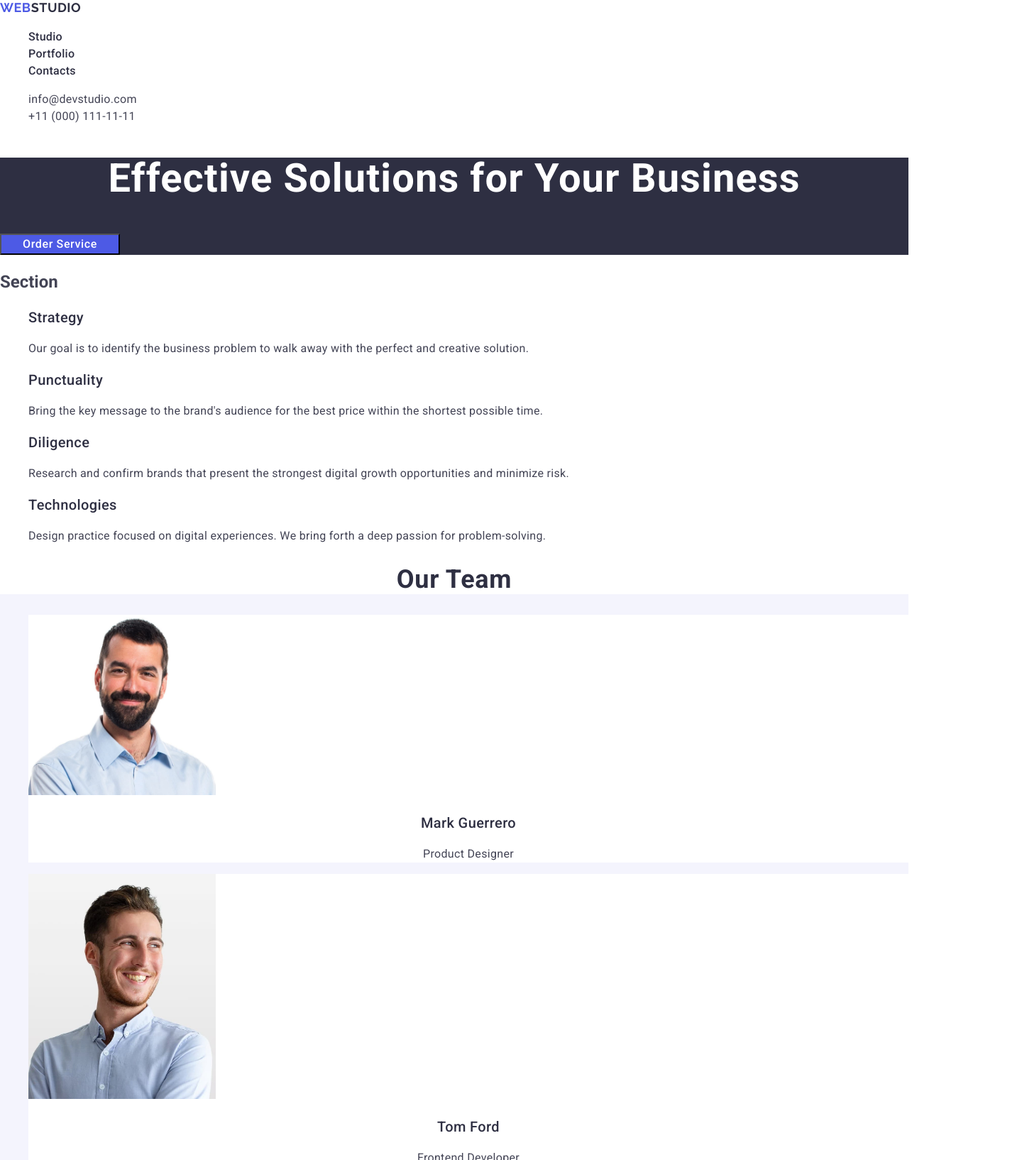
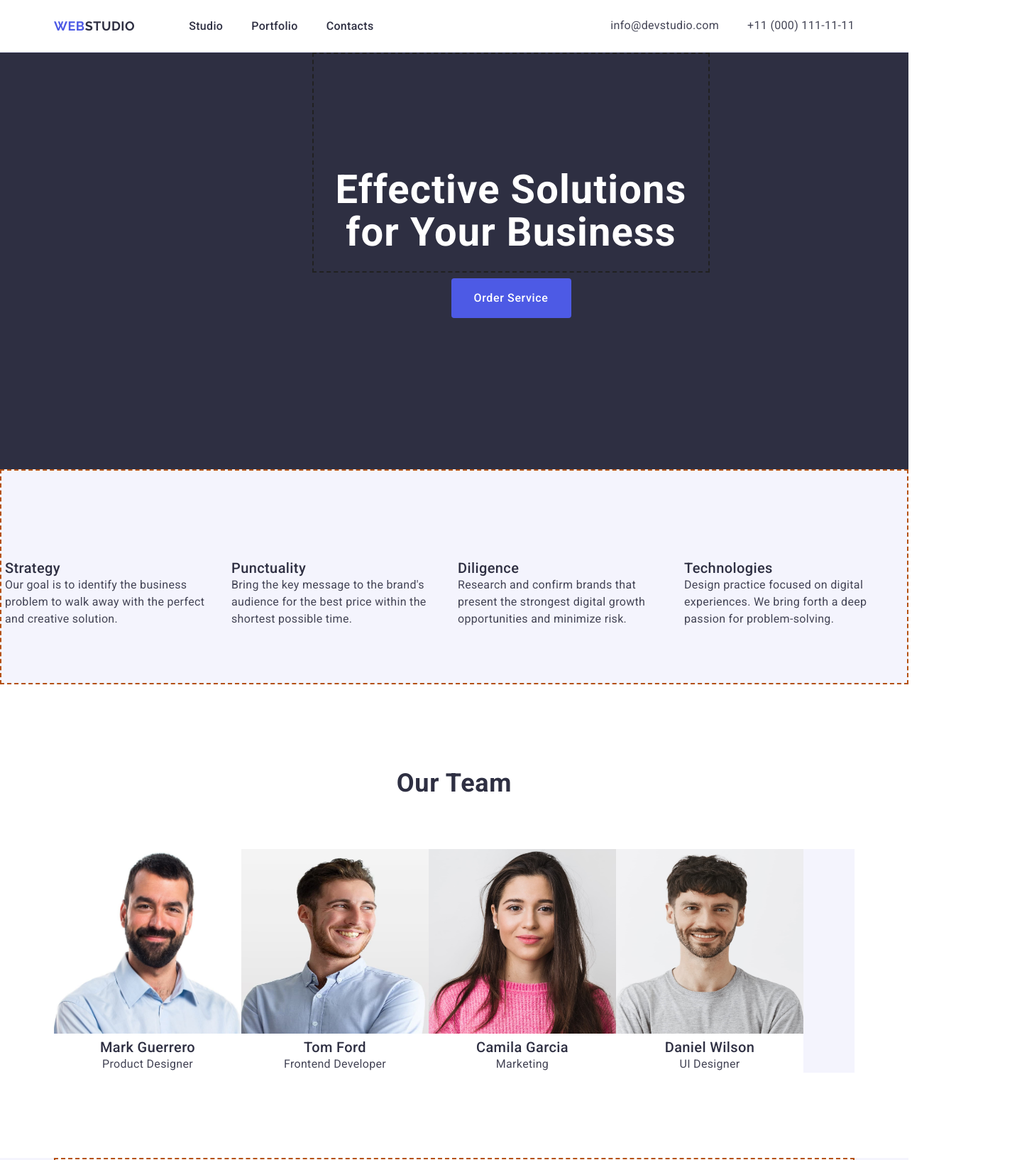
Before and after one commit to MilaOylek/goit-markup-hw-03, a plain HTML site: page index.html in a window 1280 px wide. Shown: the top 1634 px of the page at 71% size, 1440 px wide, since content can reach past the window. Drawn offline with nearby package versions, Linux system fonts and the light colour scheme.

Commit message:
add index.html file

```diff
--- a/css/styles.css
+++ b/css/styles.css
@@ -3,19 +3,70 @@ body {
     background-color: #fff;
     color: #434455;
     line-height: 1.5;
+    /* min-height: 100vh;
+    display: flex;
+    flex-direction: column; */
 }
+* {
+  box-sizing: border-box;
+}
+
 ul, ol {
     list-style-type: none;
+    margin: 0;
+	padding: 0;
 }
 
 a {
 text-decoration: none;
 }
-/* button {
+
+h1, h2, h3, h4, h5, h6, p {
+	margin: 0;
+}
+
+button {
     cursor: pointer;
+}
+
+.container {
+max-width: 1158px;
+margin-left: auto;
+margin-right: auto;
+padding-left: 15px;
+padding-right: 15px;
+min-height: 20%;
+}
+/* .header-container {
+    background-color: green;
 } */
 
+
 /* header */
+.header-container {
+display: flex;
+align-items: center;
+}
+
+.header-nav {
+  display: flex;
+  align-items: center;
+}
+header {
+    background: #fff;
+}
+
+.page-header {
+  border-bottom: 1px solid #e7e9fc;
+}
+
+.nav-menu {
+  display: flex;
+align-items: center;
+gap: 40px;
+}
+
+
 .logo {
     font-family: "Raleway", sans-serif;
     font-weight: 700;
@@ -26,11 +77,18 @@ text-decoration: none;
     text-transform: uppercase;
 }
 
+.header-logo {
+    padding: 24px 0;
+    margin-right: 76px;
+}
+
 .header-logo .logo-part {
 color: #2e2f42;
 }
 
 .nav-link {
+    display: block;
+    padding: 24px 0;
     font-weight: 500;
     font-size: 16px;
     line-height: 1.5;
@@ -40,15 +98,20 @@ color: #2e2f42;
     text-decoration: none;
 }
 
-/* .nav-link:active {
-    color: #404bbf;
-} */
-
 .adres-info {
     font-style: normal;
+    border-bottom: 1px solid #e7e9fc;
+    margin-left: auto;
 }
 
+.adres-list {
+    display: flex;
+    align-items: center;
+    gap: 40px;
+}
 .adres-link {
+    display: block;
+    padding: 24px 0;
     font-size: 16px;
     line-height: 1.5;
     letter-spacing: 0.02em;
@@ -64,9 +127,24 @@ color: #2e2f42;
     color: #404bbf;
 }
 
+
 /* main content */
 /* section one */
 
+/* .div-one {
+    width: 1440px;
+height: 587px;
+display: block;
+    unicode-bidi: isolate;
+    width: 1158px;
+    margin: 0 auto;
+    padding: 0 15px;
+} */
+
+.container-one {
+    width: 1440px;
+    height: 587px;
+}
 .section-one {
     background-color: #2e2f42;
 }
@@ -78,11 +156,19 @@ color: #2e2f42;
     letter-spacing: 0.02em;
     text-align: center;
     color: #fff;
+    max-width: 560px;
+    padding-top: 162px;
+    padding-bottom: 24px;
+    margin-bottom: 8px;
+    margin-left: auto;
+    margin-right: auto;
+    border: 2px dashed #212121;
 }
 
 .button-os {
     font-family: "Roboto", sans-serif;
     min-width: 169px;
+    height: 56px;
     background-color: #4d5ae5;
     font-weight: 500;
     font-size: 16px;
@@ -90,6 +176,13 @@ color: #2e2f42;
     letter-spacing: 0.04em;
     cursor: pointer;
     color: #fff;
+    text-align: center;
+    cursor: pointer;
+    display: block;
+    border: none;
+    border-radius: 4px;
+    margin-left: auto;
+    margin-right: auto;
 }
 
 .button-os:hover,
@@ -100,12 +193,37 @@ color: #2e2f42;
 
 /* section two */
 
+.container-two {
+     padding-top: 120px;
+    padding-bottom: 120px;
+    padding-left: auto;
+    padding-right: auto;
+    /* justify-content: center; */
+    border: 2px dashed #b45011;
+
+    /* display: flex; */
+}
+.list-section-two {
+    display: flex;
+    margin-right: 24px;
+    gap: 24px;
+
+}
+.list-li {
+    padding: 5px;
+    width: 264px;
+    height: 59px;
+     width: calc((100% - 3 * 24px) / 4);
+    /* display: block; */
+}
 .strategy-title {
     color: #2e2f42;
     font-size: 20px;
     font-weight: 500;
     line-height: 1.2;
     letter-spacing: 0.02em;
+    display: flex;
+    justify-content: flex-start;
 }
 
 .strategy-text {
@@ -113,12 +231,34 @@ color: #2e2f42;
     font-size: 16px;
     line-height: 1.5;
     letter-spacing: 0.02em;
+    /* text-align: left; */
 }
 
+.visually-hidden {
+    position: absolute;
+ width: 1px;
+ height: 1px;
+ margin: -1px;
+ border: 0;
+ padding: 0;
+ white-space: nowrap;
+ clip-path: inset(100%);
+ clip: rect(0 0 0 0);
+ overflow: hidden;
+ }
+
+
 /* section team */
+.container-three {
+     padding-top: 120px;
+    padding-bottom: 120px;
+    display: block;
+}
 
-.section-team {
+
+.section-two {
     background-color: #f4f4fd;
+     display: flex;
 }
 
 .our-team {
@@ -130,10 +270,18 @@ color: #2e2f42;
     text-align: center;
     color: #2e2f42;
     text-transform: capitalize;
+    margin-bottom: 72px;
+/* display: inline; */
+
+
 }
+
 
 .list-team {
     background-color: #F4F4FD;
+    display: flex;
+    /* flex-direction: row;
+    flex-wrap: wrap;  */
 }
 
 .team-name {
@@ -158,6 +306,36 @@ color: #2e2f42;
 }
 
 /* Section Portfolio */
+ .container-four {
+   border: 2px dashed #b45011;
+background-color: #fff;
+max-width: 1128px;
+  padding: 5px;
+  margin-left: auto;
+  margin-right: auto;
+
+ }
+
+img {
+  /* display: block; */
+  max-width: 100%;
+  /* flex-wrap: wrap; */
+}
+
+.list-portfolio {
+    display: flex;
+    flex-wrap: wrap;
+    gap: 16px;
+  flex-wrap: wrap;
+  padding: 0;
+  list-style: none;
+
+}
+
+.li-ptf {
+
+    background-color: #fff;
+}
 
 .section-portfolio {
     background-color: #f4f4fd;
@@ -170,6 +348,10 @@ color: #2e2f42;
     text-align: center;
     color: #2e2f42;
     text-transform: capitalize;
+    padding: 2px 500px 20px 500px;
+    /* max-width: 684px; */
+
+
 }
 
 .port-name {
@@ -188,9 +370,22 @@ color: #2e2f42;
 }
 
 /* Footer */
+/* .container-footer {
+   border: 2px dashed #b45011;
+   width: 1440px;
+height: 312px;
+background: #2e2f42;
+
+} */
 
 .footer {
     background-color: #2e2f42;
+    min-width: 1440px;
+    height: 312px;
+    padding: 100px 0 100px;
+    display: flex;
+    gap: 64px;
+
 }
 
 .footer-logo-web {
@@ -210,7 +405,10 @@ color: #2e2f42;
 
 .footer-txt {
     font-size: 16px;
+    font-weight: 500;
     line-height: 1.5;
     letter-spacing: 0.02em;
     color: #f4f4fd;
+     margin-bottom: 16px;
+   /* text-align: center;  */
 }
--- a/index.html
+++ b/index.html
@@ -11,8 +11,11 @@
 <link rel="stylesheet" href="./css/styles.css">
 </head>
   <body>
+    <!-- <div class="container"> -->
     <!-- Header -->
+
      <header class="page-header">
+      <div class="container header-container">
     <nav class="header-nav">
       <a class="logo header-logo" href="./index.html">WEB<span class="logo-part">Studio</span></a>
         <ul class="nav-menu">
@@ -28,78 +31,90 @@
         <li class="adres-item"><a class="adres-link" href="tel:+110001111111">+11 (000) 111-11-11</a></li>
       </ul>
     </address>
+     </div>
    </header>
+
 <!-- main content -->
     <main>
         <!-- section one -->
+
           <section class="section-one">
+            <div class="container-one">
       <h1 class="section-text">Effective Solutions for Your Business</h1>
       <button type="button" class="button-os">Order Service</button>
+            </div>
     </section>
      <!-- section two -->
       <section class="section-two">
-      <h2 class="section-two-title">Section</h2>
+     <div class=" container-two">
+      <h2 class="visually-hidden">Section</h2>
       <ul class="list-section-two">
-        <li>
+        <li class="list-li">
           <h3 class="strategy-title">Strategy</h3>
            <p class="strategy-text">
             Our goal is to identify the business problem to walk away with the perfect and creative solution.
            </p>
         </li>
-        <li>
+        <li class="list-li">
           <h3 class="strategy-title">Punctuality</h3>
             <p class="strategy-text">
               Bring the key message to the brand's audience for the best price within the shortest possible time.
             </p>
         </li>
-          <li>
+          <li class="list-li">
             <h3 class="strategy-title">Diligence</h3>
             <p class="strategy-text">
               Research and confirm brands that present the strongest digital growth opportunities and minimize risk.
             </p>
           </li>
-          <li>
+          <li class="list-li">
               <h3 class="strategy-title">Technologies</h3>
              <p class="strategy-text">
               Design practice focused on digital experiences. We bring forth a deep passion for problem-solving.
             </p>
           </li>
          </ul>
+        </div>
       </section>
+
 
 <!-- section team -->
 
   <section class="section-team">
+    <div class="container container-three">
         <h2 class="our-team">Our Team</h2>
         <ul class="list-team">
           <li class="item-team">
-           <img src="./images/Mark.jpg" alt="Mark Guerrero" width="264">
+           <img src="./images/Mark.jpg" alt="Mark Guerrero" width="264" height="260">
            <h3 class="team-name">Mark Guerrero</h3>
            <p class="team-txt">Product Designer</p>
           </li>
           <li class="item-team">
-           <img src="./images/Tom.jpg" alt="Tom Ford" width="264">
+           <img src="./images/Tom.jpg" alt="Tom Ford" width="264" height="260">
            <h3 class="team-name">Tom Ford</h3>
            <p class="team-txt">Frontend Developer</p>
           </li>
           <li class="item-team">
-           <img src="./images/Camila.jpg" alt="Camila Garcia" width="264">
+           <img src="./images/Camila.jpg" alt="Camila Garcia" width="264" height="260">
            <h3 class="team-name">Camila Garcia</h3>
            <p class="team-txt">Marketing</p>
           </li>
          <li class="item-team">
-          <img src="./images/Daniel.jpg" alt="Daniel Wilson" width="264">
+          <img src="./images/Daniel.jpg" alt="Daniel Wilson" width="264" height="260">
           <h3 class="team-name">Daniel Wilson</h3>
           <p class="team-txt">UI Designer</p>
          </li>
        </ul>
+    </div>
       </section>
 
       <!-- Section-Portfolio -->
+
         <section class="section-portfolio">
+          <div class="container container-four">
         <h2 class="our-port">Our Portfolio</h2>
         <ul class="list-portfolio">
-            <li>
+            <li class="li-ptf">
                 <img src="./images/banking.jpg" alt="Banking App" width="360">
                 <h3 class="port-name">Banking App</h3>
                 <p class="port-txt">App</p>
@@ -109,36 +124,41 @@
                 <h3 class="port-name">Cashless Payment</h3>
                 <p class="port-txt">Marketing</p>
             </li>
-            <li>
+            <li class="li-ptf">
                 <img src="./images/meditation.jpg" alt="Meditation App" width="360">
                 <h3 class="port-name">Meditation App</h3>
                 <p class="port-txt">App</p>
             </li>
-            <li>
+            <li class="li-ptf">
                 <img src="./images/taxi.jpg" alt="Taxi Service" width="360">
                 <h3 class="port-name">Taxi Service</h3>
                 <p class="port-txt">Marketing</p>
             </li>
-            <li>
+            <li class="li-ptf">
                 <img src="./images/illustrations.jpg" alt="Screen Illustrations" width="360">
                 <h3 class="port-name">Screen Illustrations</h3>
                 <p class="port-txt">Design</p>
             </li>
-            <li>
+            <li class="li-ptf">
                 <img src="./images/courses.jpg" alt="Online Courses" width="360">
                 <h3 class="port-name">Online Courses</h3>
                 <p class="port-txt">Marketing</p>
             </li>
         </ul>
+          </div>
       </section>
+
 
     </main>
 <!-- Footer -->
+
       <footer class="footer">
+        <div class="container container-footer">
       <a class="footer-logo-web" href="./index.html">Web <span class="logo-stud">Studio</span></a>
         <p class="footer-txt">Increase the flow of customers and
         sales for your business with digital
         marketing & growth solutions.</p>
+        </div>
     </footer>
   </body>
 </html>
```
Lines whose indentation alone changed are shown as unchanged.
